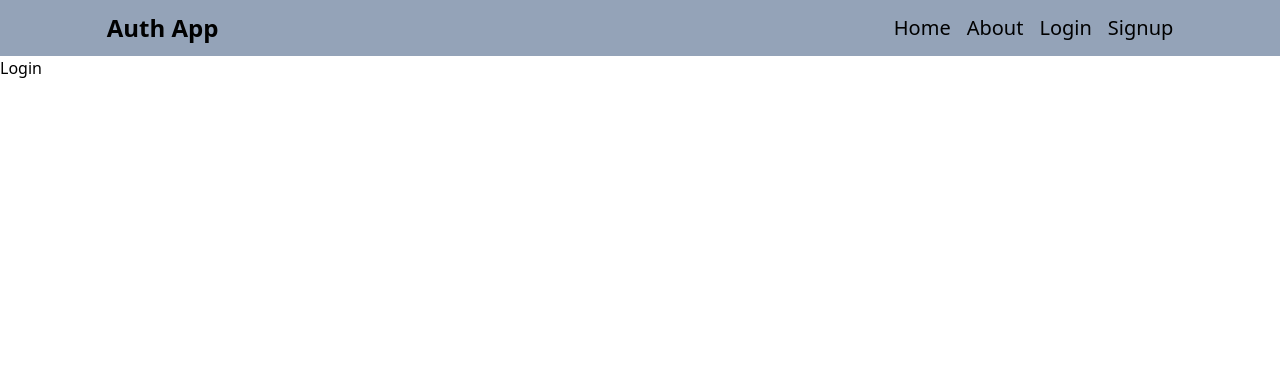
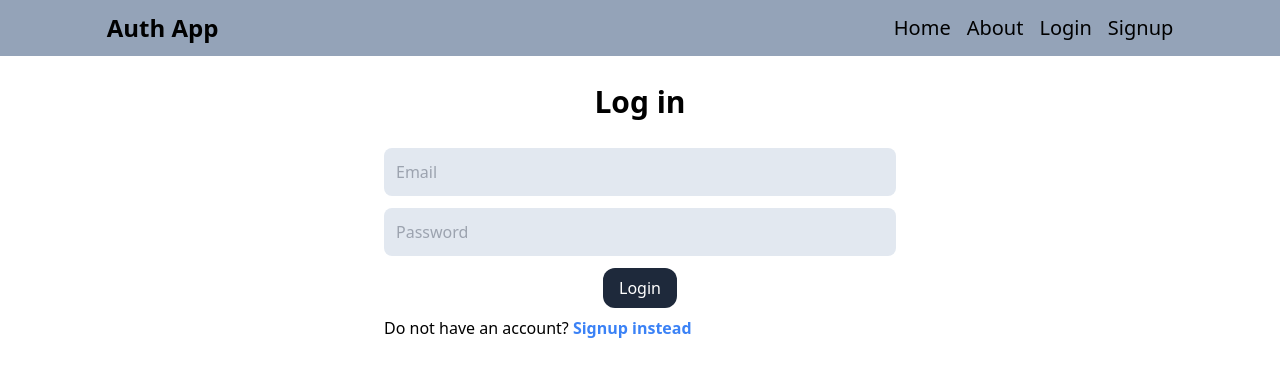
Before and after one commit to umar5678/React-auth, a React (Vite) app in the folder client/: page /log-in in a window 1280 px wide. Shown: the top 376 px of the page. Built offline with nearby package versions, Linux system fonts and the light colour scheme.

Commit message:
login page functionality done

```diff
--- a/client/src/pages/Login.jsx
+++ b/client/src/pages/Login.jsx
@@ -1,7 +1,81 @@
-import React from "react";
+import { useState } from "react";
+import { Link, useNavigate } from "react-router-dom";
 
 const Login = () => {
-  return <div>Login</div>;
+  const [formData, setFormData] = useState({});
+  const [err, setErr] = useState(null);
+  const [loading, setLoading] = useState(false);
+
+  const navigate = useNavigate();
+
+  const hndlChng = (e) => {
+    setFormData({ ...formData, [e.target.id]: e.target.value });
+  };
+
+  const hdlSbmt = async (e) => {
+    e.preventDefault();
+
+    try {
+      setLoading(true);
+      setErr(false);
+      const res = await fetch("/api/auth/login", {
+        method: "POST",
+        headers: { "Content-Type": "application/json" },
+        body: JSON.stringify(formData),
+      });
+      const data = await res.json();
+      setLoading(false);
+      setErr(false);
+      console.log(data);
+      if (data.success === false) {
+        setErr(true);
+        return;
+      }
+      navigate("/");
+    } catch (err) {
+      setLoading(false);
+      setErr(true);
+    }
+  };
+
+  return (
+    <div className="max-w-lg mx-auto">
+      <h1 className="text-3xl text-center font-semibold my-7">Log in</h1>
+      <form onSubmit={hdlSbmt} className="flex flex-col justify-center  gap-3">
+        <input
+          onChange={hndlChng}
+          type="email"
+          placeholder="Email"
+          id="email"
+          className="bg-slate-200 p-3 rounded-lg"
+        />
+        <input
+          onChange={hndlChng}
+          type="password"
+          placeholder="Password"
+          id="password"
+          className="bg-slate-200 p-3 rounded-lg"
+        />
+        <button
+          disabled={loading}
+          className="bg-slate-800 px-4 py-2 w-fit rounded-xl mx-auto text-white hover:opacity-95 disabled:opacity-70"
+        >
+          {loading ? "Loading..." : "Login"}
+        </button>
+      </form>
+      <div className="">
+        <p className="pt-2">
+          Do not have an account?{" "}
+          <Link to="/sign-up">
+            <span className="text-blue-500 font-semibold">Signup instead</span>
+          </Link>
+        </p>
+      </div>
+      <p className="text-red-600 mt-2 font-semibold">
+        {err && "Something went wrong!"}
+      </p>
+    </div>
+  );
 };
 
 export default Login;
--- a/client/src/pages/Signup.jsx
+++ b/client/src/pages/Signup.jsx
@@ -1,11 +1,11 @@
 import { useState } from "react";
-import { Link } from "react-router-dom";
+import { Link, useNavigate } from "react-router-dom";
 
 const Signup = () => {
   const [formData, setFormData] = useState({});
   const [err, setErr] = useState(null);
   const [loading, setLoading] = useState(false);
-
+  const navigate = useNavigate();
   const hndlChng = (e) => {
     setFormData({ ...formData, [e.target.id]: e.target.value });
   };
@@ -29,6 +29,7 @@ const Signup = () => {
         setErr(true);
         return;
       }
+      navigate("/log-in");
     } catch (err) {
       setLoading(false);
       setErr(true);
@@ -56,7 +57,7 @@ const Signup = () => {
         <input
           onChange={hndlChng}
           type="password"
-          placeholder="Username"
+          placeholder="Password"
           id="password"
           className="bg-slate-200 p-3 rounded-lg"
         />
```
